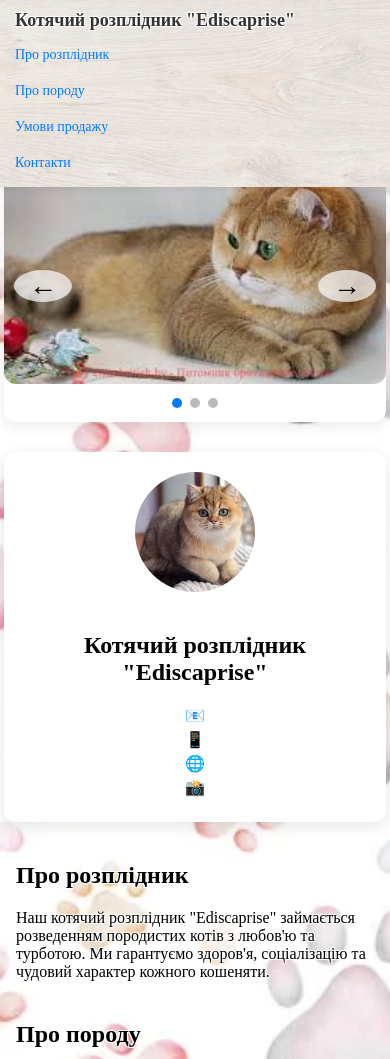
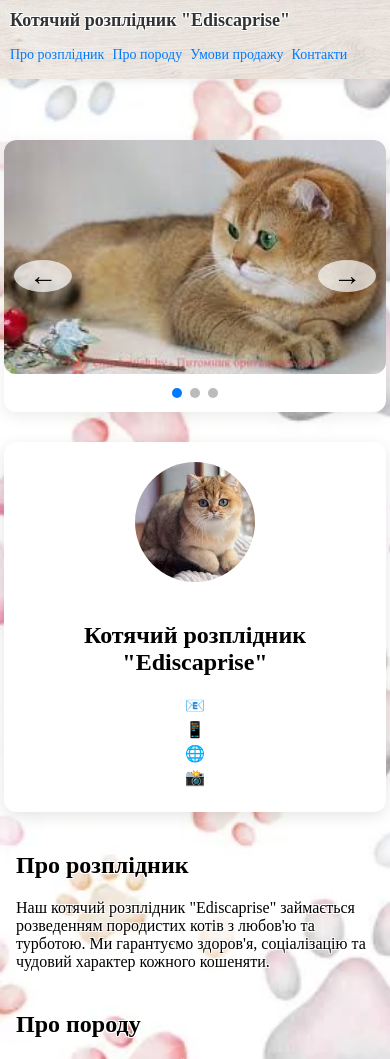
Before and after one commit to IvanValeev/edis_site, a Python web app: template templates/index.html in a window 390 px wide. Shown: the top 1059 px of the page. Run offline with Jinja, Linux system fonts and the light colour scheme; the template is opened without the code that fills it, so the values that code supplies are empty.

Commit message:
Update style.css

```diff
--- a/static/style.css
+++ b/static/style.css
@@ -231,34 +231,29 @@ h2 {
 @media (max-width: 600px) {
     .navbar {
         flex-direction: column;
-        /* переносим элементы в колонку */
+        height: auto;
         align-items: flex-start;
-        /* прижимаем к левому краю */
-        height: auto;
-        /* убираем фиксированную высоту */
-        padding: 10px 15px;
-        /* уменьшаем отступы */
-    }
-
-    .navbar .brand {
-        margin-bottom: 10px;
-        /* отделяем бренд от ссылок */
+        padding: 10px 10px;
     }
 
     .navbar .nav-links {
-        flex-direction: column;
-        /* ссылки теперь тоже в колонку */
+        margin: 10px 0 0 0;
         gap: 8px;
-        /* меньшее расстояние между ними */
-        margin: 0;
-        /* убираем auto margins */
+        margin-right: 0;
         width: 100%;
-        /* тянем на всю ширину */
     }
 
     .navbar .nav-links a {
         font-size: 14px;
-        /* уменьшаем шрифт */
         padding: 6px 0;
     }
+
+    .about-card-fixed {
+        max-width: 98vw;
+        min-width: unset;
+    }
+
+    .centered-row-wrapper {
+        margin-top: 20px;
+    }
 }
```
